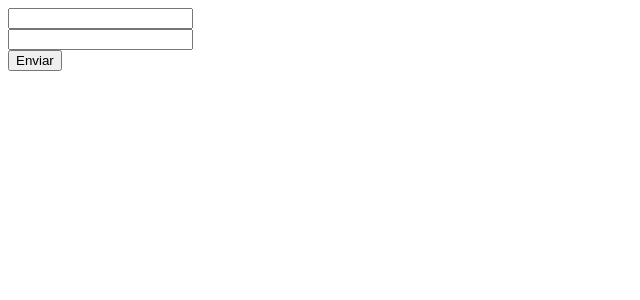
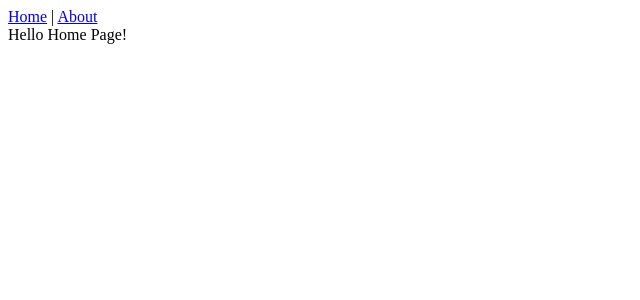
Before and after one commit to Naneshoru/Vue-monte-seu-burger, a Vue app: page / in a window 1280 px wide. Shown: the top 300 px of the page, without its empty margins (0-640 px from the left). Built offline with nearby package versions, Linux system fonts and the light colour scheme.

Commit message:
Instalando vue-router e fazendo a configuração mínima com router-link, router-view e createRouter

```diff
--- a/package.json
+++ b/package.json
@@ -11,7 +11,8 @@
   "dependencies": {
     "core-js": "^3.8.3",
     "json-server": "^0.17.0",
-    "vue": "^3.2.13"
+    "vue": "^3.2.13",
+    "vue-router": "^4.0.14"
   },
   "devDependencies": {
     "@typescript-eslint/eslint-plugin": "^5.4.0",
--- a/src/App.vue
+++ b/src/App.vue
@@ -1,14 +1,16 @@
 <template>
- <BasicForm />
+ <CustomNavbar />
+ <!-- router-view -->
+ <router-view />
 </template>
 
 <script>
-  import BasicForm from './components/forms/BasicForm.vue'
+  import CustomNavbar from './components/CustomNavbar.vue'
 
   export default {
     name: 'My-app',
     components: {
-      BasicForm
+      CustomNavbar
     }
   }
 </script>
--- /dev/null
+++ b/src/components/CustomNavbar.vue
@@ -0,0 +1,13 @@
+<template>
+  <div id="nav">
+    <!-- router-link -->
+    <router-link to="/">Home</router-link> |
+    <router-link to="/about">About</router-link>
+ </div>
+</template>
+
+<script>
+export default {
+  name: 'CustomNavbar'
+}
+</script>
--- a/src/main.ts
+++ b/src/main.ts
@@ -1,4 +1,7 @@
 import { createApp } from 'vue'
 import App from './App.vue'
+import router from './router'
 
-createApp(App).mount('#app')
+createApp(App)
+  .use(router)
+  .mount('#app')
--- /dev/null
+++ b/src/router/index.js
@@ -0,0 +1,21 @@
+import { createRouter, createWebHistory } from 'vue-router'
+
+const routes = [
+  {
+    path: "/about",
+    name: "AboutPage",
+    component: () => import('../views/AboutPage.vue'),
+  },
+  {
+    path: "/",
+    name: "HomePage",
+    component: () => import('../views/HomePage.vue')
+  }
+]
+
+const router = createRouter({
+  history: createWebHistory(),
+  routes
+})
+
+export default router;
--- /dev/null
+++ b/src/views/AboutPage.vue
@@ -0,0 +1,9 @@
+<template>
+  <div class="about">Hello About Page!</div>
+</template>
+
+<script>
+export default {
+  name: 'AboutPage'
+}
+</script>
--- /dev/null
+++ b/src/views/HomePage.vue
@@ -0,0 +1,9 @@
+<template>
+  <div class="home">Hello Home Page!</div>
+</template>
+
+<script>
+export default {
+  name: 'HomePage'
+}
+</script>
--- a/tsconfig.json
+++ b/tsconfig.json
@@ -1,8 +1,9 @@
 {
   "compilerOptions": {
+    "noImplicitAny": false,
     "target": "esnext",
     "module": "esnext",
-    "strict": true,
+    "strict": false,
     "jsx": "preserve",
     "moduleResolution": "node",
     "skipLibCheck": true,
```
Also changed, not shown: 2 other files (tests, documents, lock files or other folders).
